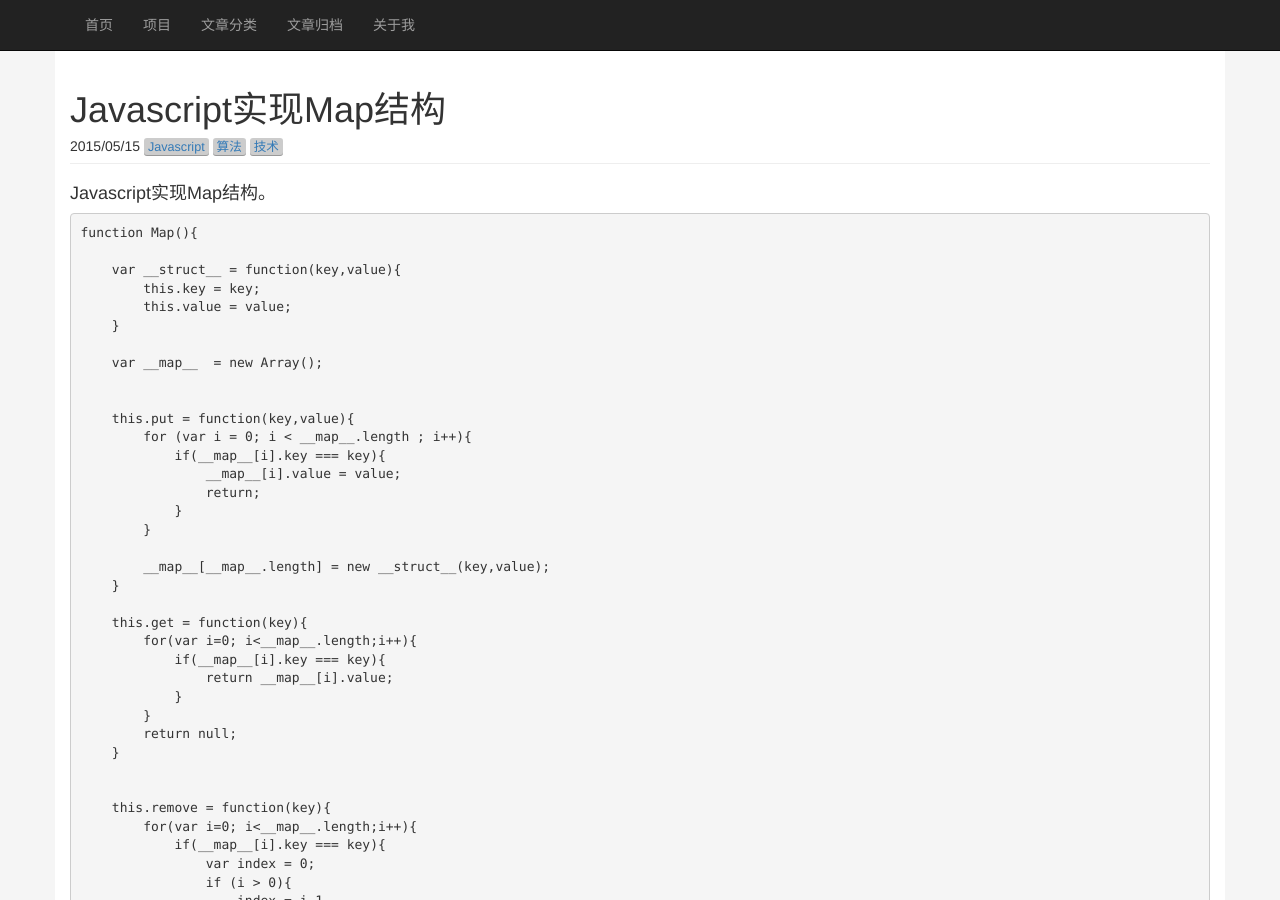
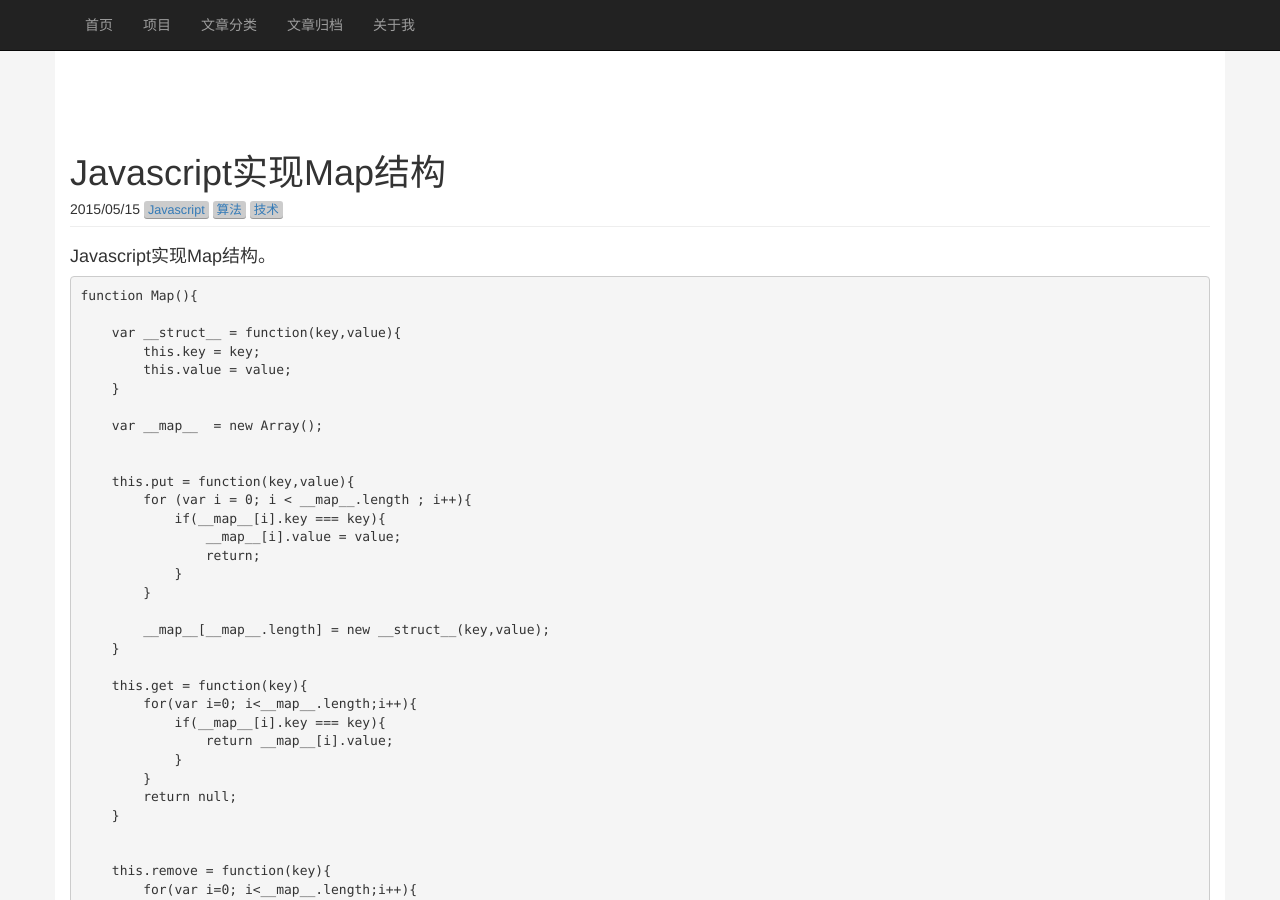
Before and after one commit to jinchangle/xiashuangxi.github.io, a Jekyll site: the page built from _posts/article/2015-05-15-javascript-map.md, in a window 1280 px wide and 900 px high. Built offline with Jekyll 4.4.1, drawn with Linux system fonts in a browser that asks for light colours; nearby versions of some CDN libraries; comment, search, counter and statistics services are not loaded.

Commit message:
Changes to be committed: 	modified:   _layouts/post.html

```diff
--- a/_layouts/post.html
+++ b/_layouts/post.html
@@ -4,7 +4,10 @@
 <body>
 {% include nav_menu.html %}
 <div class="container docls" style='padding-top:50px;'>
-
+    <div class="container" style='padding-top:50px;'>
+            <a class ="label label-primary"></a>
+    </div>
+    <br>
     <div class="page-header">
         <h1>{{ page.title }}</h1>
         {{page.date| date:"%Y/%m/%d" }}
```
